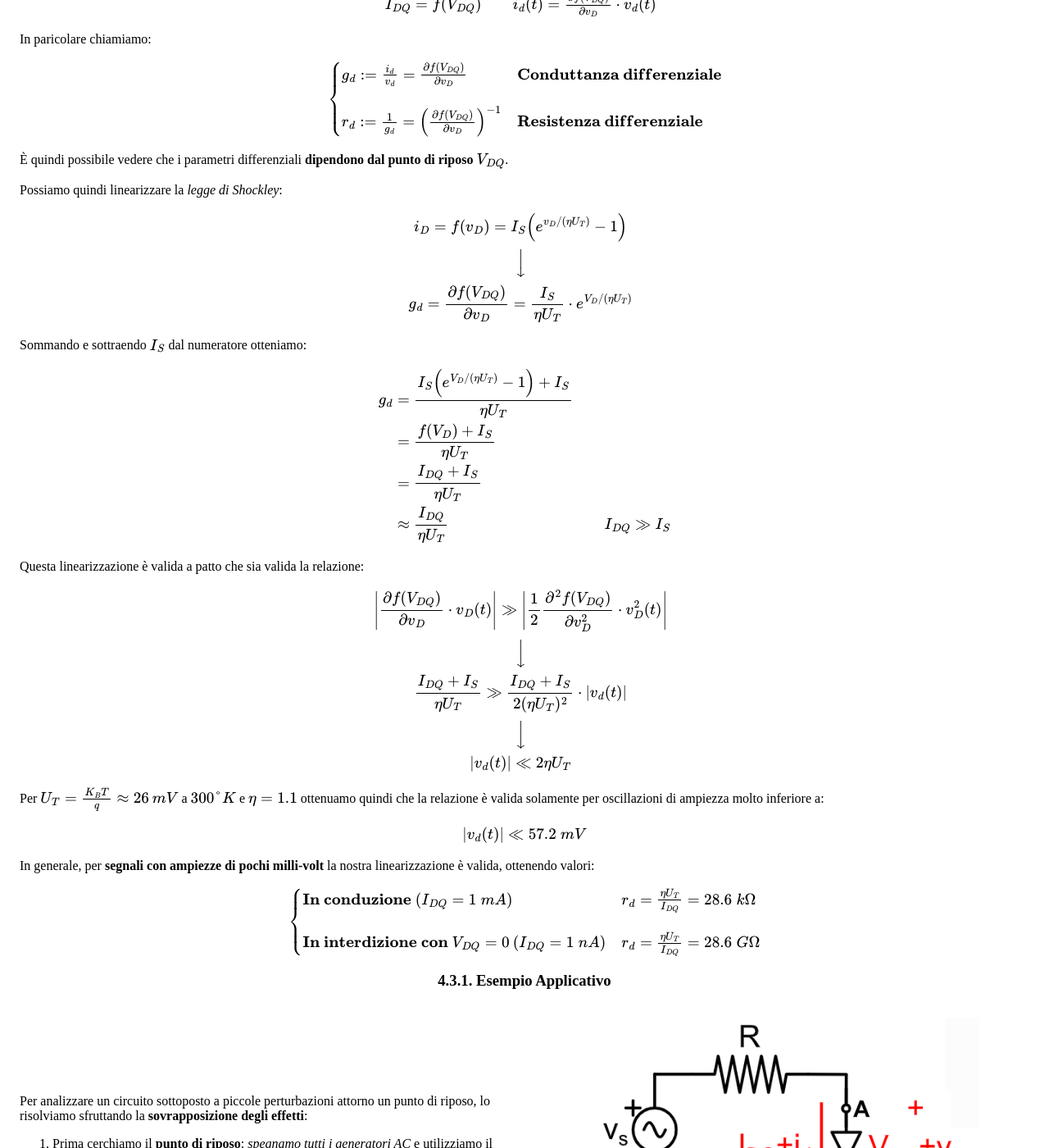
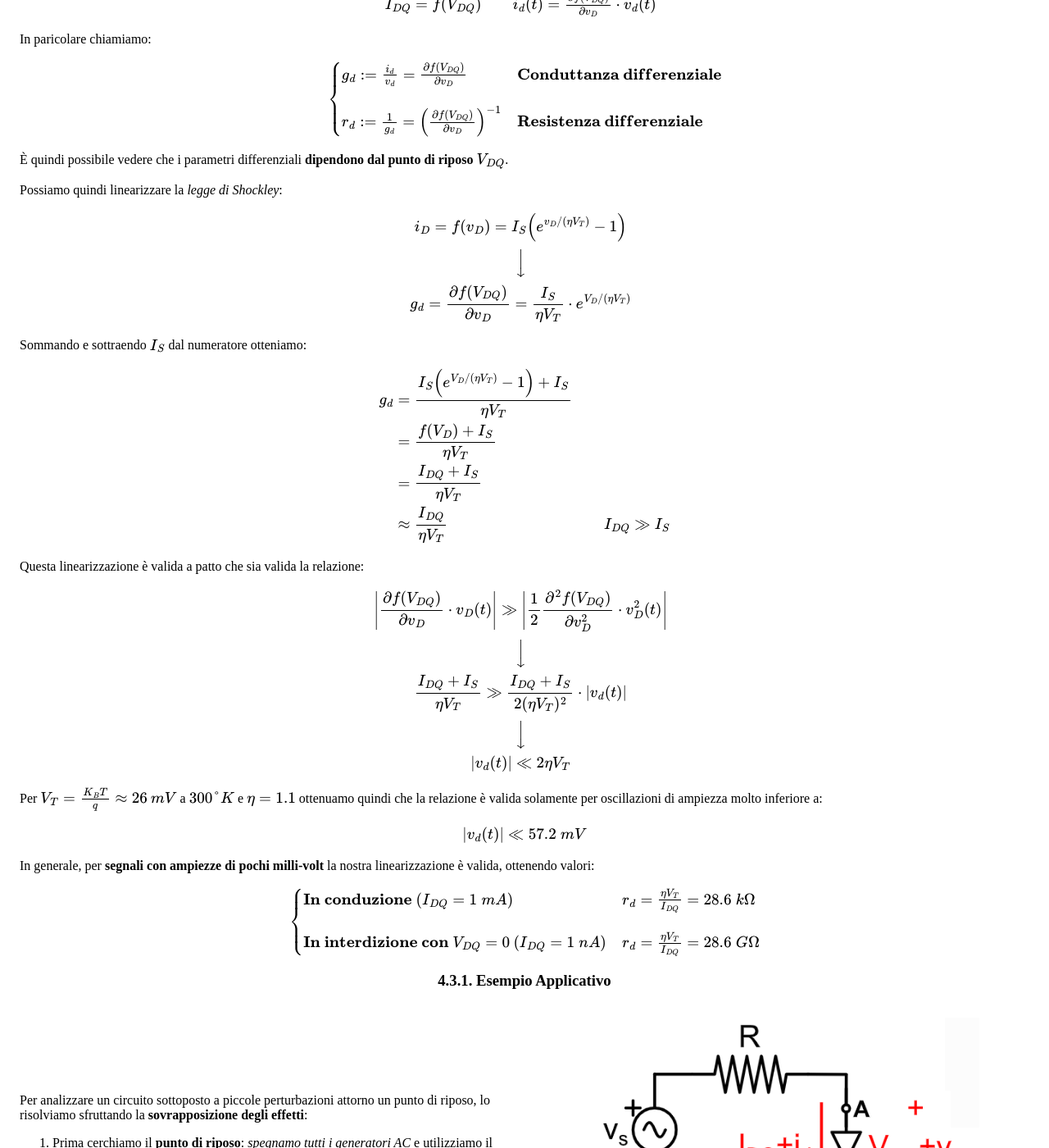
Before and after one commit to Gabriele-D-Cambria/Appunti-Elettronica-Digitale-2025-2026, a Jekyll site: the page built from Diodo.md, in a window 1280 px wide and 1400 px high, scrolled down 11375 px. Shown: the whole window at 82% size. Built offline with Jekyll 4.4.1, drawn with Linux system fonts in a browser that asks for light colours; nearby versions of some CDN libraries; our own code applies the rules of GitHub Pages for plain Markdown files; some of the changed text lies outside the part shown.

Commit message:
Corretti alcuni typo

```diff
--- a/Diodo.md
+++ b/Diodo.md
@@ -57,11 +57,11 @@ $$
 	\vec{J}_{p,DIFF} = -q\cdot D_p \cdot \frac{\partial p}{\partial x}\;\hat{x}
 $$
 
-Nel nostro caso, $\vec{J}_{p,DIFF}$ è **da destra verso sinistra**.
+Nel nostro caso, $\vec{J}_{p,DIFF}$ è **da sinistra verso destra**.
 
 Analogamente, abbiamo anche un gradiente di densità degli elettroni, che genera anch'esso una _densità di carica di diffusione_:
 $$
-	\vec{J}_{n,DIFF} = +q \cdot D_n \cdot \frac{\partial p}{\partial x}\;\hat{x}
+	\vec{J}_{n,DIFF} = +q \cdot D_n \cdot \frac{\partial n}{\partial x}\;\hat{x}
 $$
 
 Anche in questo caso, avremo che $\vec{J}_{n,DIFF}$ è diretta da sinistra verso destra.
@@ -592,7 +592,7 @@ Dove $v_d(t)$ e $i_d(t)$ sono funzioni sinusoidali.
 
 Chiamiamo quindi $Q$ il **punto di riposo** (_quiescente_), ovvero il punto dove $v_d(t) = i_d(t) = 0$. Questo punto avrà coordinate &emsp; $Q = (V_D, I_D)$.
 
-L'idea chiave dei piccoli segnali è che se le variazioni del segnale $v_d$ sono _sufficientemente piccole rispetto alla tensione termica_ $U_T$, allora la **curva esponenziale del diodo** può essere **_approssimata con un segmento rettilineo coincidente con la tangente nel punto $Q$_**.
+L'idea chiave dei piccoli segnali è che se le variazioni del segnale $v_d$ sono _sufficientemente piccole rispetto alla tensione termica_ $V_T$, allora la **curva esponenziale del diodo** può essere **_approssimata con un segmento rettilineo coincidente con la tangente nel punto $Q$_**.
 </div>
 <div class="">
 <img class="70" src="./images/diode/small-signals/model-graph.png">
@@ -641,10 +641,10 @@ $$
 Possiamo quindi linearizzare la _legge di Shockley_:
 $$
 \begin{CD}
-	{i_D = f(v_D) = I_S\Bigl(e^{v_D/(\eta U_T)} - 1\Bigr)} \\
+	{i_D = f(v_D) = I_S\Bigl(e^{v_D/(\eta V_T)} - 1\Bigr)} \\
 	@VVV \\
 	{
-		g_d = \frac{\partial f(V_{DQ})}{\partial v_D} = \frac{I_S}{\eta U_T}\cdot e^{V_D/(\eta U_T)}
+		g_d = \frac{\partial f(V_{DQ})}{\partial v_D} = \frac{I_S}{\eta V_T}\cdot e^{V_D/(\eta V_T)}
 	}
 \end{CD}
 $$
@@ -652,10 +652,10 @@ $$
 Sommando e sottraendo $I_S$ dal numeratore otteniamo:
 $$
 \begin{aligned}
-	g_d &= \frac{I_S\Bigl(e^{V_D/(\eta U_T)} - 1\Bigr) + I_S}{\eta U_T} \\
-		&= \frac{f(V_D) + I_S}{\eta U_T} \\
-		&= \frac{I_{DQ} + I_S}{\eta U_T} \\
-		&\approx \frac{I_{DQ}}{\eta U_T} & I_{DQ} \gg I_S
+	g_d &= \frac{I_S\Bigl(e^{V_D/(\eta V_T)} - 1\Bigr) + I_S}{\eta V_T} \\
+		&= \frac{f(V_D) + I_S}{\eta V_T} \\
+		&= \frac{I_{DQ} + I_S}{\eta V_T} \\
+		&\approx \frac{I_{DQ}}{\eta V_T} & I_{DQ} \gg I_S
 \end{aligned}
 $$
 
@@ -664,13 +664,13 @@ $$
 \begin{CD}
 {\Biggl| \frac{\partial f(V_{DQ})}{\partial v_D} \cdot v_D(t) \Biggr| \gg \Biggl| \frac{1}{2}\frac{\partial^2 f(V_{DQ})}{\partial v_D^2} \cdot v_D^2(t) \Biggr|} \\
 @VVV \\
-{\frac{I_{DQ} +  I_S}{\eta U_T} \gg \frac{I_{DQ} + I_S}{2(\eta U_T)^2} \cdot |v_d(t)|} \\
+{\frac{I_{DQ} +  I_S}{\eta V_T} \gg \frac{I_{DQ} + I_S}{2(\eta V_T)^2} \cdot |v_d(t)|} \\
 @VVV \\
-{|v_d(t)| \ll 2\eta U_T}
+{|v_d(t)| \ll 2\eta V_T}
 \end{CD}
 $$
 
-Per $U_T = \frac{K_BT}{q} \approx 26$ $mV$ a $300°K$ e $\eta = 1.1$ ottenuamo quindi che la relazione è valida solamente per oscillazioni di ampiezza molto inferiore a:
+Per $V_T = \frac{K_BT}{q} \approx 26$ $mV$ a $300°K$ e $\eta = 1.1$ ottenuamo quindi che la relazione è valida solamente per oscillazioni di ampiezza molto inferiore a:
 $$
 |v_d(t)| \ll 57.2\;mV
 $$
@@ -678,8 +678,8 @@ $$
 In generale, per **segnali con ampiezze di pochi milli-volt** la nostra linearizzazione è valida, ottenendo valori:
 $$
 \begin{cases}
-	\textbf{In conduzione } (I_{DQ} = 1\;mA) & r_d = \frac{\eta U_T}{I_{DQ}} = 28.6\;k\Omega \\[1em]
-	\textbf{In interdizione con } V_{DQ} = 0 \:(I_{DQ} = 1\;nA) & r_d = \frac{\eta U_T}{I_{DQ}} = 28.6\;G\Omega \\
+	\textbf{In conduzione } (I_{DQ} = 1\;mA) & r_d = \frac{\eta V_T}{I_{DQ}} = 28.6\;k\Omega \\[1em]
+	\textbf{In interdizione con } V_{DQ} = 0 \:(I_{DQ} = 1\;nA) & r_d = \frac{\eta V_T}{I_{DQ}} = 28.6\;G\Omega \\
 \end{cases}
 $$
 
@@ -702,7 +702,7 @@ Per analizzare un circuito sottoposto a piccole perturbazioni attorno un punto d
 Per quanto riguarda il primo punto possiamo quindi risolvere ipotizzando il diodo in conduzione:
 $$
 	I_{DQ} = \frac{E - V_\gamma}{R} \\[0.75em]
-	r_d = \frac{\eta U_T}{I_{DQ}} \\[0.75em]
+	r_d = \frac{\eta V_T}{I_{DQ}} \\[0.75em]
 $$
 
 Risolvendo invece il secondo circuito, utilizzando il diodo linearizzato:
```
Also changed, not shown: other parts of Diodo.md (+1 -1 lines), Corrente nei Materiali.md (+3 -3 lines).
